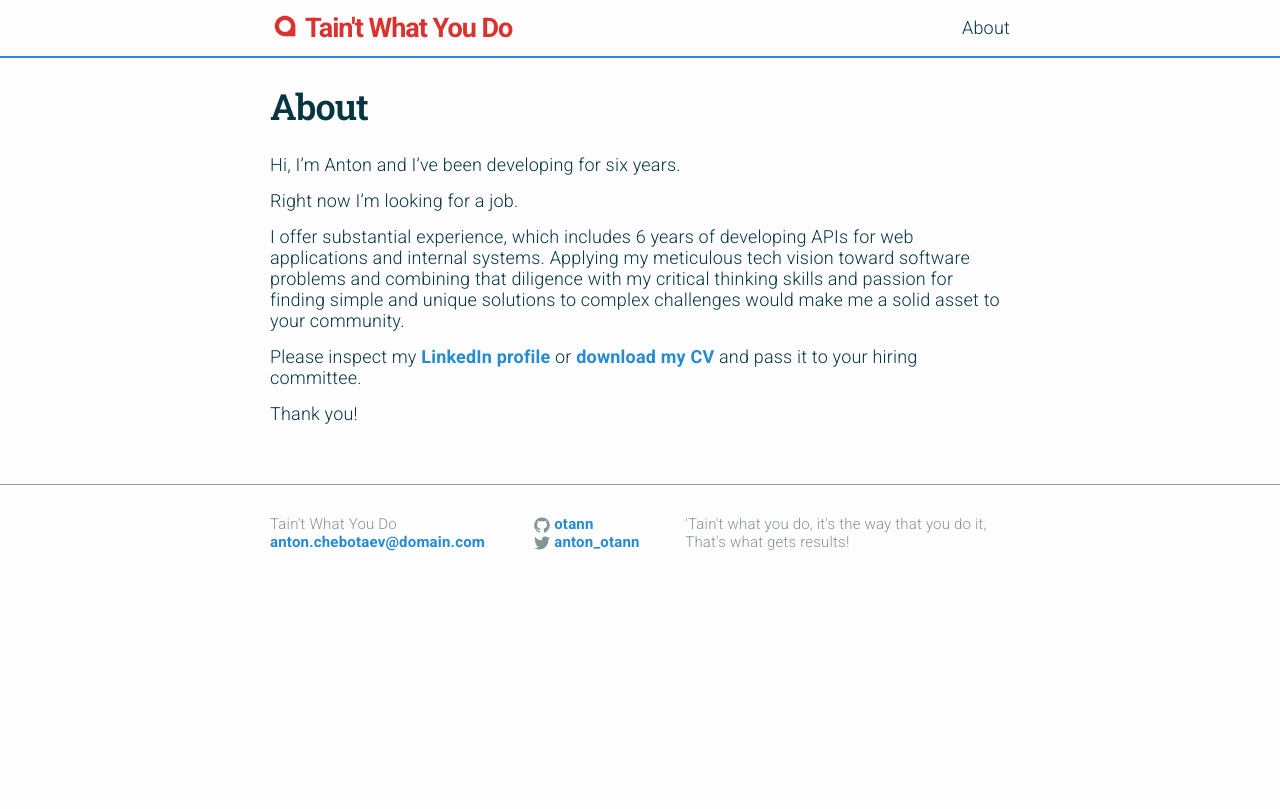
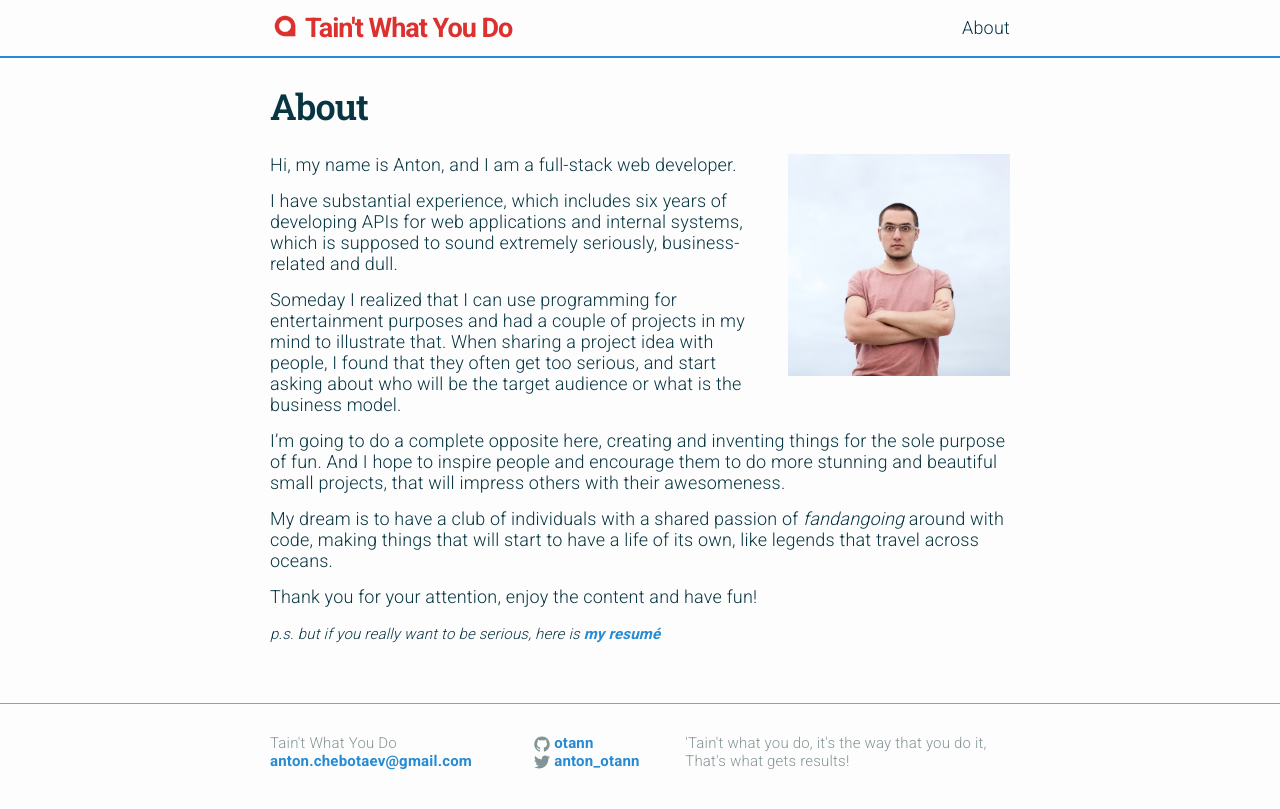
Before and after one commit to Otann/otann.github.io, a Jekyll site: the page built from about.md, in a window 1280 px wide. Shown: the top 809 px of the page. Built offline with Jekyll 4.4.1, drawn with Linux system fonts in a browser that asks for light colours.

Commit message:
about section reworked

```diff
--- a/_config.yml
+++ b/_config.yml
@@ -7,7 +7,7 @@
 
 # Site settings
 title: Tain't What You Do
-email: anton.chebotaev@domain.com
+email: anton.chebotaev@gmail.com
 description: >
   'Tain't what you do, it's the way that you do it, <br/>
   That's what gets results!
--- a/about.md
+++ b/about.md
@@ -4,12 +4,20 @@ title: About
 permalink: /about/
 ---
 
-Hi, I'm Anton and I've been developing for six years.
+<img src="/media/avatar.jpg" style="float: right; margin: 0 0 1em 1em;" width="30%"/>
 
-Right now I'm looking for a job.
+Hi, my name is Anton, and I am a full-stack web developer.
 
-I offer substantial experience, which includes 6 years of developing APIs for web applications and internal systems. Applying my meticulous tech vision toward software problems and combining that diligence with my critical thinking skills and passion for finding simple and unique solutions to complex challenges would make me a solid asset to your community.
+I have substantial experience, which includes six years of developing APIs for web applications and internal systems, which is supposed to sound extremely seriously, business-related and dull.
 
-Please inspect my [LinkedIn profile](https://www.linkedin.com/in/antonchebotaev) or [download my CV](/CV_AntonChebotaev.pdf) and pass it to your hiring committee.
+Someday I realized that I can use programming for entertainment purposes and had a couple of projects in my mind to illustrate that. When sharing a project idea with people, I found that they often get too serious, and start asking about who will be the target audience or what is the business model.
 
-Thank you!
+I'm going to do a complete opposite here, creating and inventing things for the sole purpose of fun. And  I hope to inspire people and encourage them to do more stunning and beautiful small projects, that will impress others with their awesomeness.
+
+My dream is to have a club of individuals with a shared passion of *fandangoing* around with code, making things that will start to have a life of its own, like legends that travel across oceans.
+
+Thank you for your attention, enjoy the content and have fun!
+
+<small>
+*p.s. but if you really want to be serious, here is [my resumé](/media/CV_AntonChebotaev.pdf)*
+</small>
```
Also changed, not shown: media/avatar.jpg (added), 2 other files.
